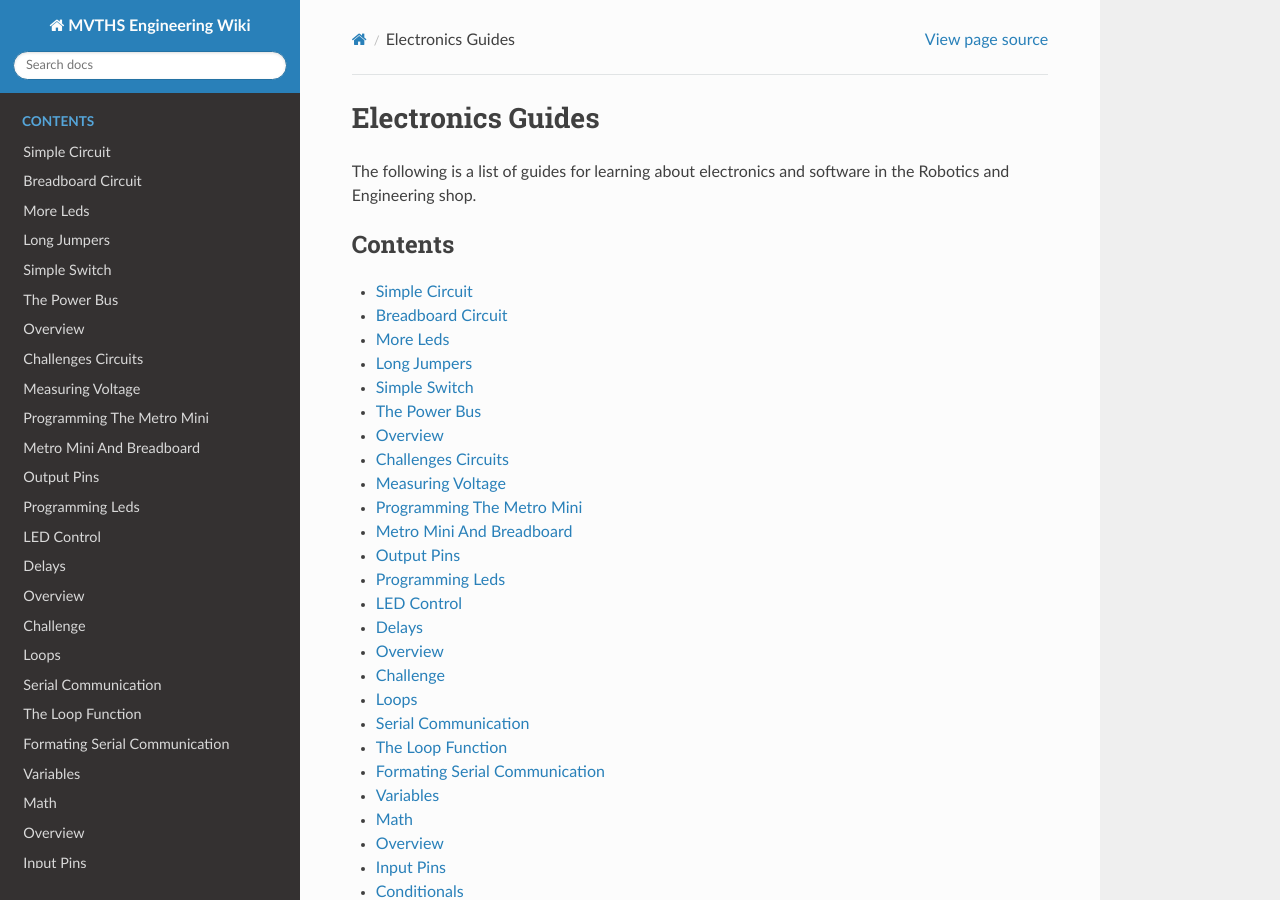
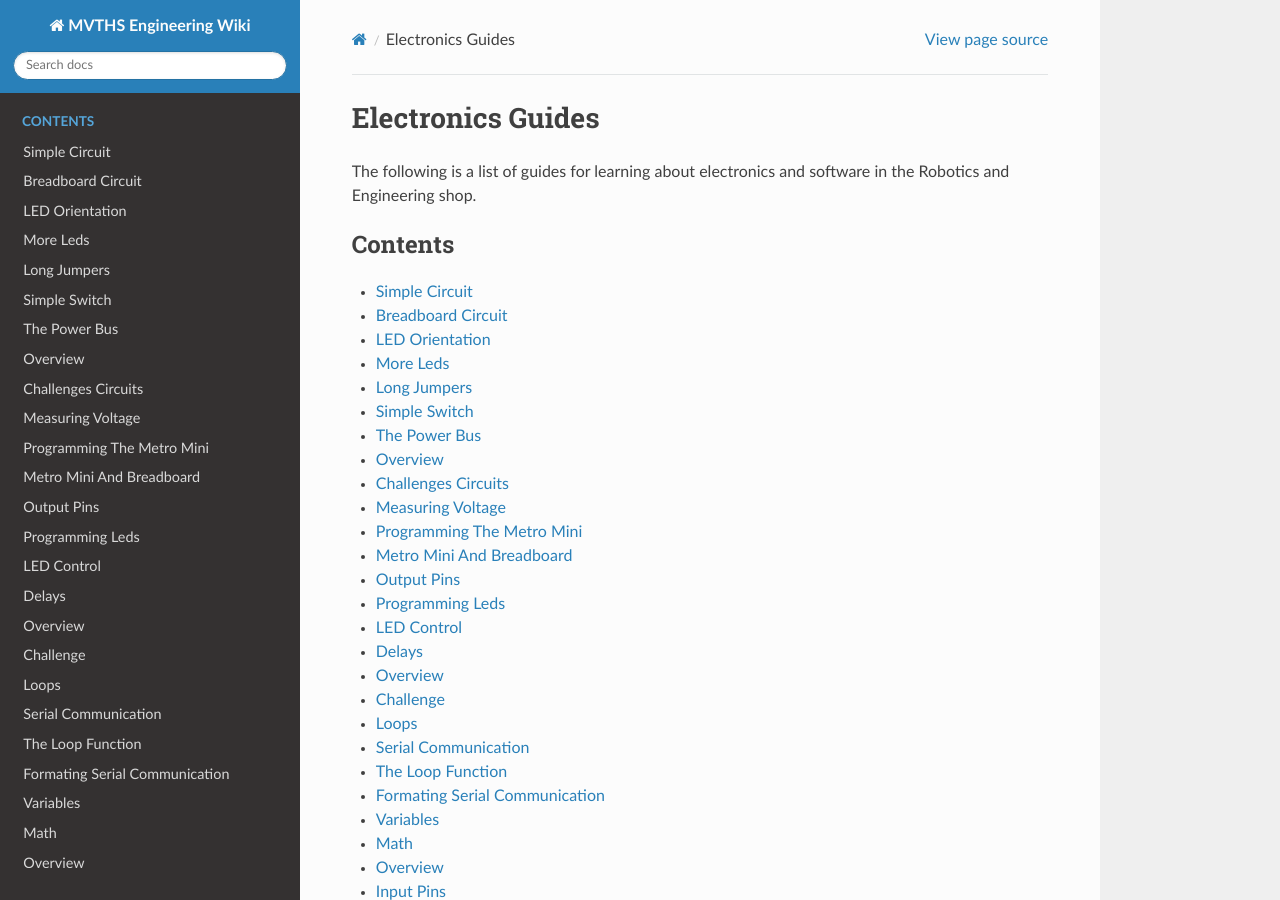
Before and after one commit to maxtkc/mvths-wiki, a Sphinx documentation site: the page built from docs/index.rst, in a window 1280 px wide and 900 px high. Built offline with Sphinx 7.4.7 and the Read the Docs theme 2.0.0, drawn with Linux system fonts in a browser that asks for light colours; pages that are not in the unit, such as notebooks, are missing from menus.

Commit message:
Update index.rst

```diff
--- a/docs/index.rst
+++ b/docs/index.rst
@@ -15,6 +15,7 @@ The following is a list of guides for learning about electronics and software in
 
    001-simple-circuit
    002-breadboard-circuit
+   002b-led-orientation
    003-more-leds
    004b-long-jumper
    004-simple-switch
```
